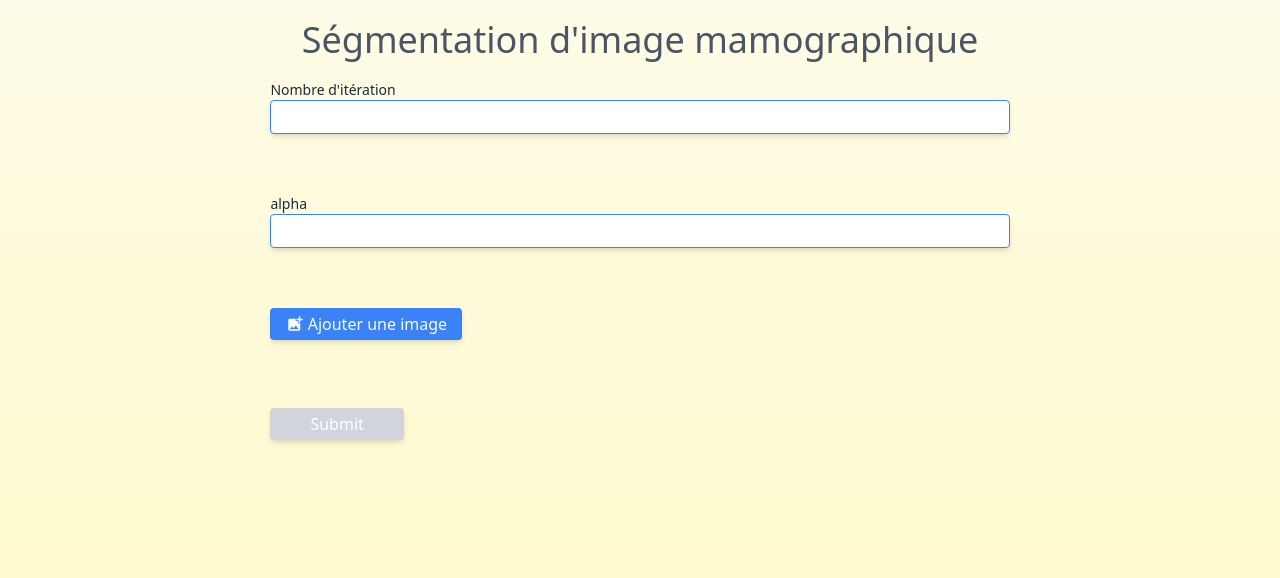
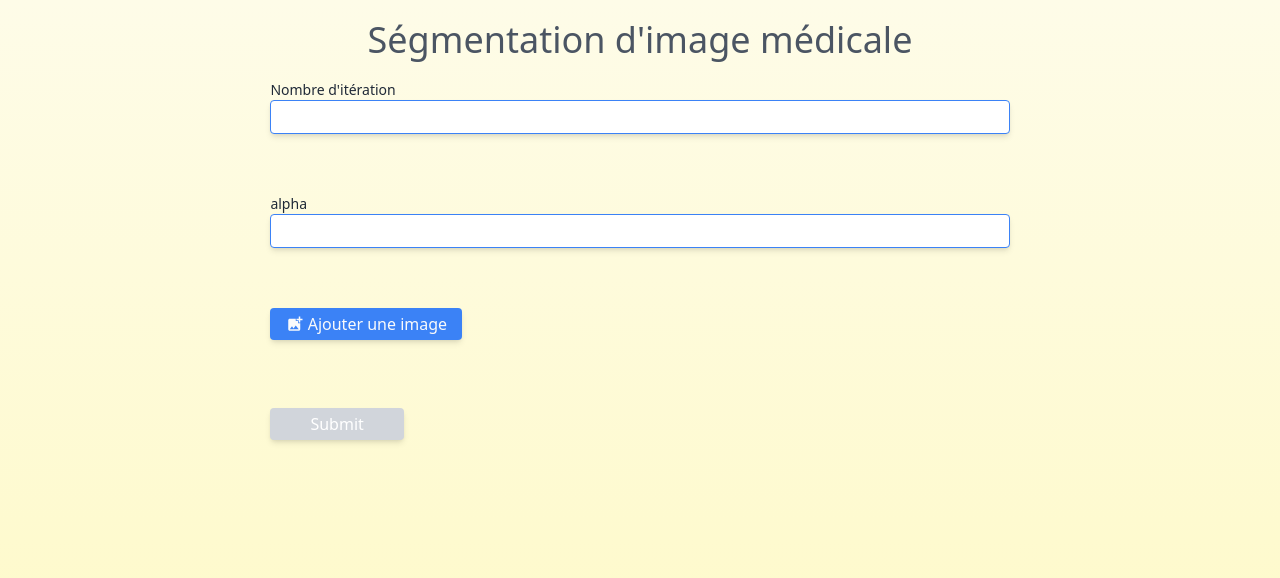
Before and after one commit to Boukhari-Elhoucine/PFE-FE, a React (Create React App) app: page / in a window 1280 px wide. Shown: the top 578 px of the page. Built offline with nearby package versions, Linux system fonts and the light colour scheme.

Commit message:
correction

```diff
--- a/src/views/Home.jsx
+++ b/src/views/Home.jsx
@@ -60,7 +60,7 @@ function Home() {
     <div className="h-screen bg-gradient-to-t from-yellow-100 to-yellow-50   flex items-center justify-center ">
       <div className="container flex flex-col  h-screen items-center w-4/5">
         <h2 className="text-4xl my-5 text-gray-600">
-          Ségmentation d'image mamographique
+          Ségmentation d'image médicale
         </h2>
         <Form
           params={params}
@@ -87,7 +87,7 @@ function Home() {
               </div>
             ) : (
               <div>
-                <p className="text-center text-gray-800"> image segmenté</p>
+                <p className="text-center text-gray-800"> image segmentée</p>
                 <img src={result} alt="" />
               </div>
             )
```
